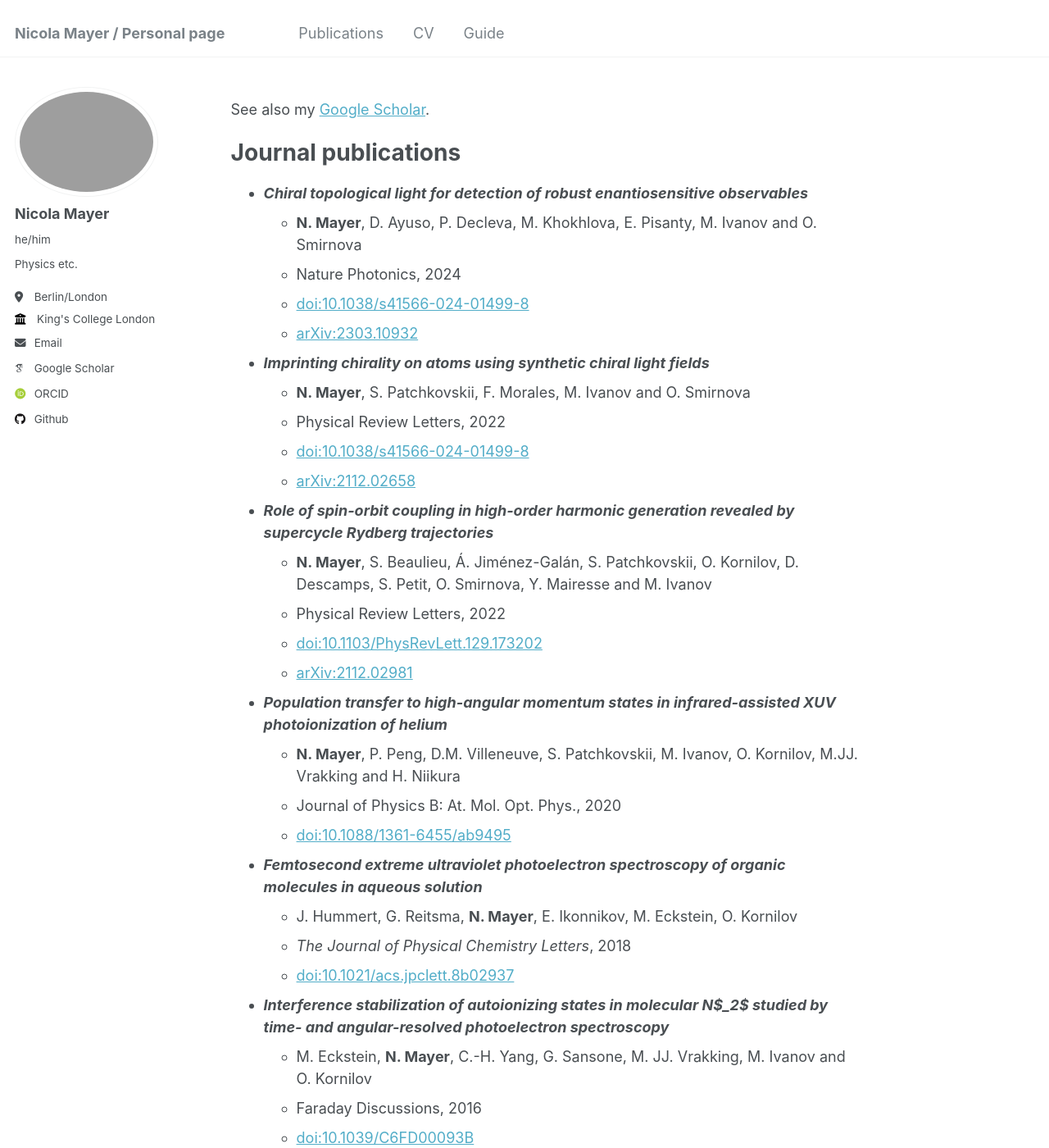
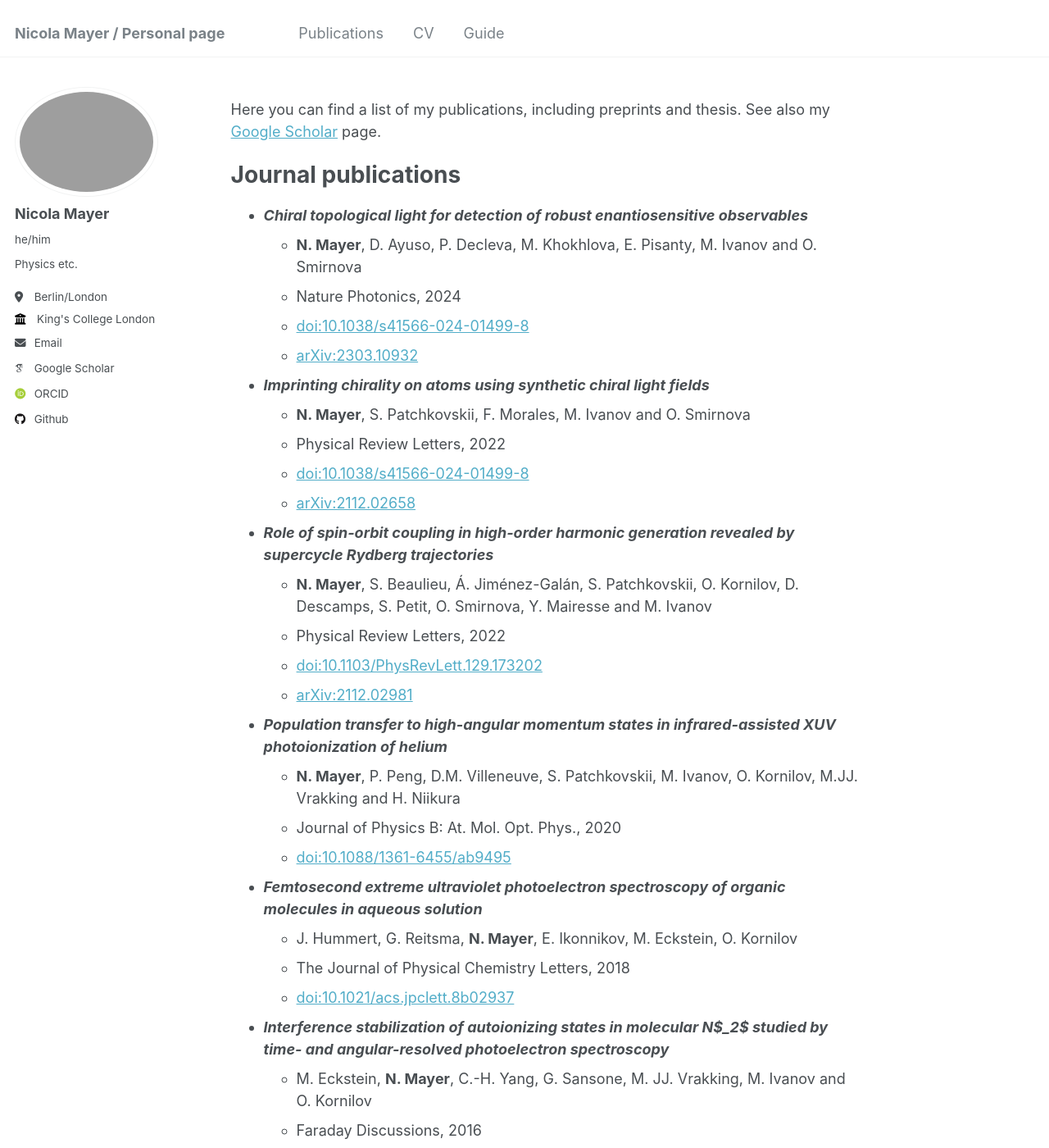
Before and after one commit to GCBSNicola/GCBSNicola.github.io, a Jekyll site: the page built from _pages/publications_markdown.md, in a window 1280 px wide and 1400 px high. Shown: the whole window at 82% size. Built offline with Jekyll 4.4.1, drawn with Linux system fonts in a browser that asks for light colours; some web fonts are replaced.

Commit message:
added cv

```diff
--- a/_pages/publications_markdown.md
+++ b/_pages/publications_markdown.md
@@ -7,7 +7,8 @@ redirect_from:
   - /publications.html
 ---
 
-See also my [Google Scholar](https://scholar.google.com/citations?user=9EZ2fK4AAAAJ&hl=en).
+Here you can find a list of my publications, including preprints and thesis.
+See also my [Google Scholar](https://scholar.google.com/citations?user=9EZ2fK4AAAAJ&hl=en) page.
 
 # Journal publications
 
@@ -32,7 +33,7 @@ See also my [Google Scholar](https://scholar.google.com/citations?user=9EZ2fK4AA
     - [doi:10.1088/1361-6455/ab9495](https://doi.org/10.1088/1361-6455/ab9495)
 - ***Femtosecond extreme ultraviolet photoelectron spectroscopy of organic molecules in aqueous solution***
     - J. Hummert, G. Reitsma, **N. Mayer**, E. Ikonnikov, M. Eckstein, O. Kornilov
-    - *The Journal of Physical Chemistry Letters*, 2018
+    - The Journal of Physical Chemistry Letters, 2018
     - [doi:10.1021/acs.jpclett.8b02937](https://doi.org/10.1021/acs.jpclett.8b02937)
 - ***Interference stabilization of autoionizing states in molecular N$_2$ studied by time- and angular-resolved photoelectron spectroscopy***
     - M. Eckstein, **N. Mayer**, C.-H. Yang, G. Sansone, M. JJ. Vrakking, M. Ivanov and O. Kornilov
```
Also changed, not shown: _pages/cv.md (+1 -8 lines), 7 other files.
